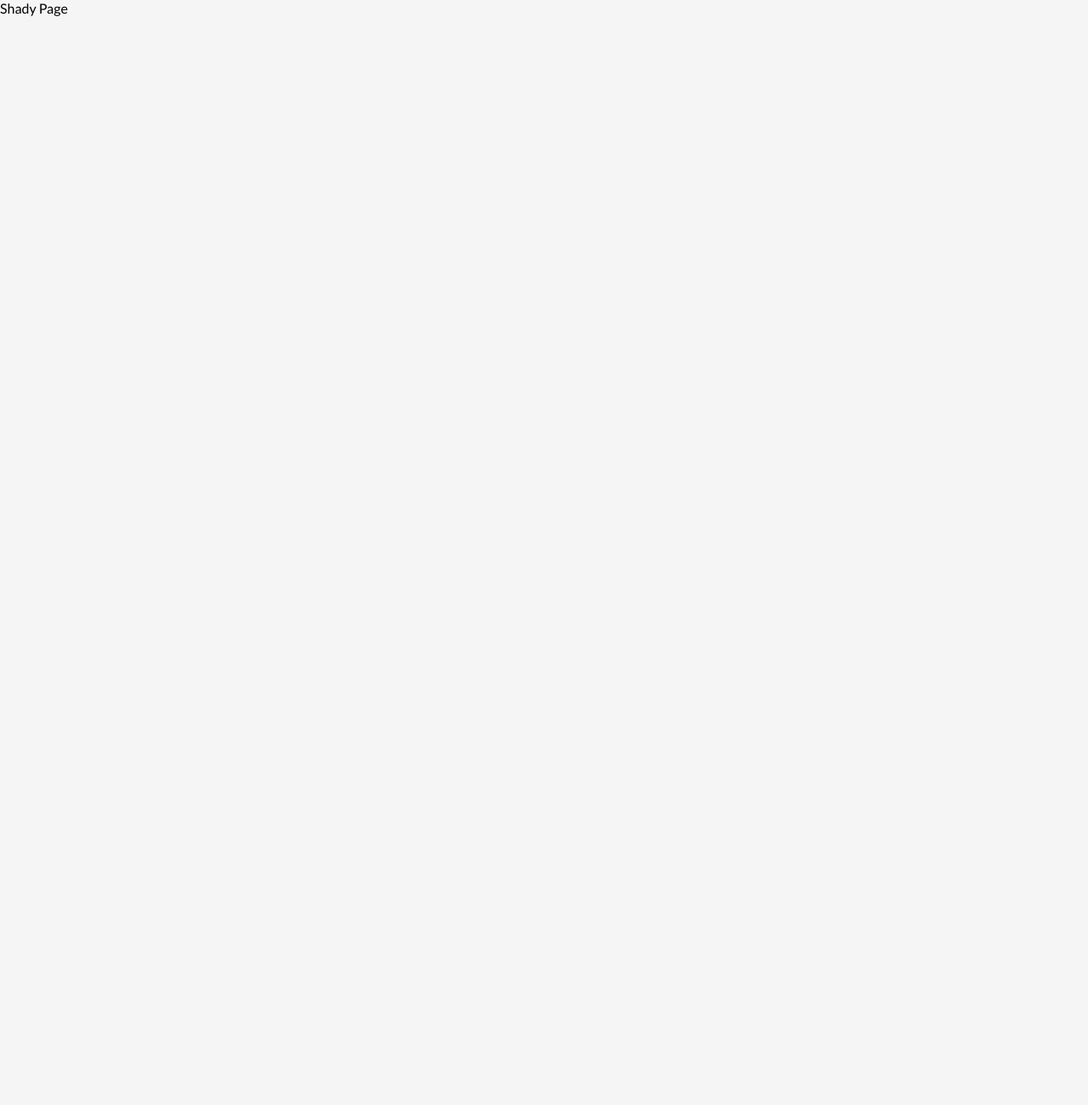
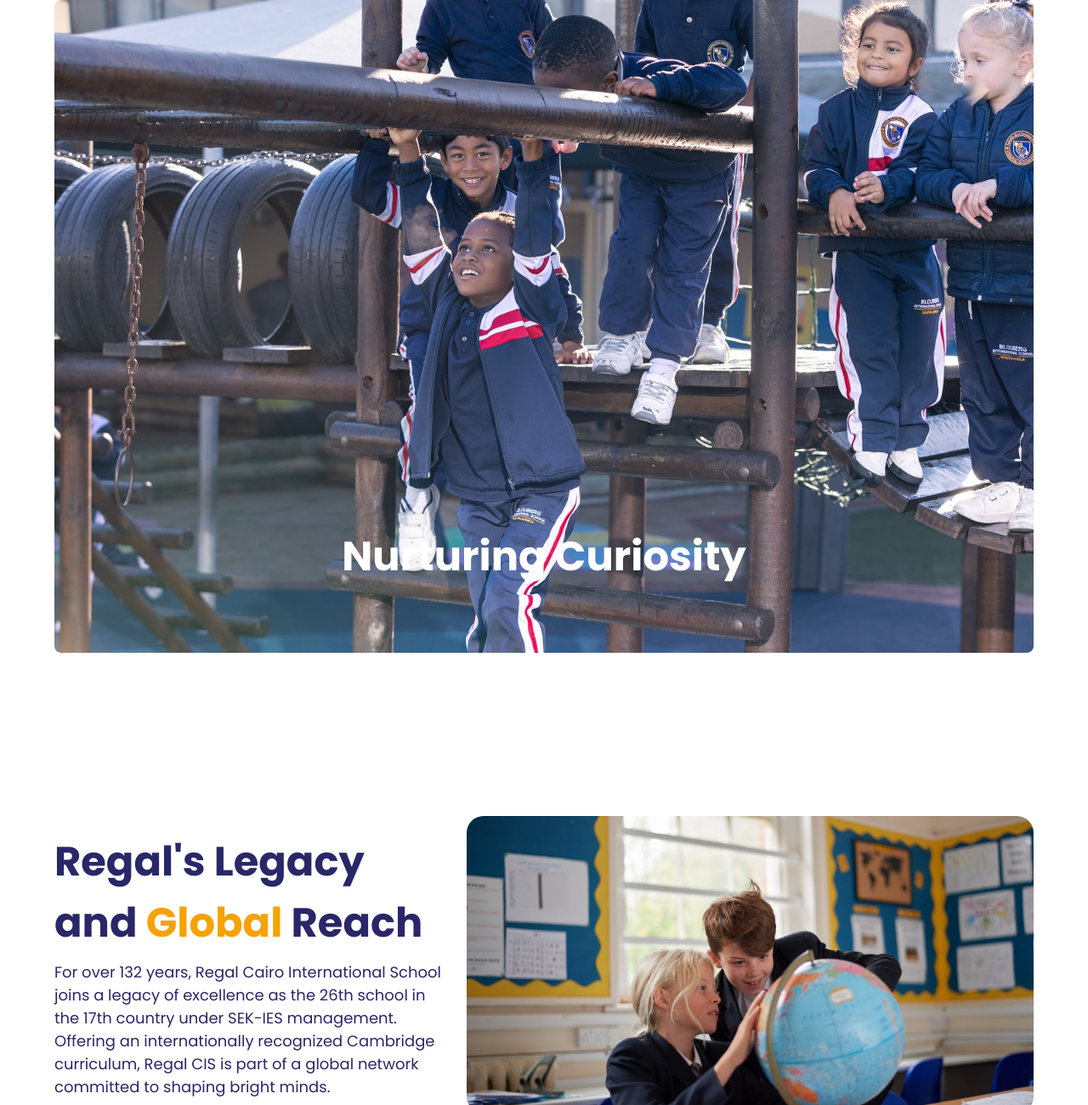
Before and after one commit to MKY-Communications/regal, a React (Vite) app: page /shady in a window 1280 px wide. Shown: the top 1300 px of the page at 85% size. Before the commit the page ends 800 px from the top, so only its background shows below. Built offline with nearby package versions, Linux system fonts and the light colour scheme.

Commit message:
solved conflict

```diff
--- a/package.json
+++ b/package.json
@@ -16,14 +16,18 @@
     "react-router-dom": "^7.1.5"
   },
   "devDependencies": {
+    "@tailwindcss/postcss": "^4.0.6",
     "@types/react": "^18.3.3",
     "@types/react-dom": "^18.3.0",
     "@typescript-eslint/eslint-plugin": "^7.13.1",
     "@typescript-eslint/parser": "^7.13.1",
     "@vitejs/plugin-react-swc": "^3.5.0",
+    "autoprefixer": "^10.4.20",
     "eslint": "^8.57.0",
     "eslint-plugin-react-hooks": "^4.6.2",
     "eslint-plugin-react-refresh": "^0.4.7",
+    "postcss": "^8.5.2",
+    "tailwindcss": "^4.0.6",
     "typescript": "^5.2.2",
     "vite": "^5.3.1"
   }
--- /dev/null
+++ b/postcss.config.js
@@ -0,0 +1,6 @@
+export default {
+  plugins: {
+    "@tailwindcss/postcss": {},
+    autoprefixer: {},
+  },
+};
--- a/src/index.css
+++ b/src/index.css
@@ -11,11 +11,11 @@
 }
 
 body {
-  font-family: Lato;
+  font-family: "Poppins", serif;
   min-height: 100vh;
   min-width: 360px;
   -ms-interpolation-mode: allow-keywords;
-  background: #f5f5f5;
+  background: #fff;
 }
 
 img,
--- a/src/pages/ShadyPage/ShadyPage.css
+++ b/src/pages/ShadyPage/ShadyPage.css
@@ -0,0 +1,121 @@
+.shady-page {
+  width: 100vw;
+  display: flex;
+  flex-direction: column;
+  align-items: center;
+  gap: 192px;
+}
+
+.shady-section {
+  max-width: 1152px;
+  /* height: 100vh; */
+  display: flex;
+  flex-direction: column;
+  gap: 24px;
+  align-items: center;
+  justify-content: center;
+}
+
+.image-overlay-card {
+  position: relative;
+  display: inline-block;
+  border-radius: 8px;
+  overflow: hidden;
+  width: 100%;
+  height: 100%;
+}
+
+.image-overlay-image {
+  width: 100%;
+  height: 100%;
+
+  display: block;
+}
+
+.image-overlay-text {
+  position: absolute;
+  bottom: 10%; /* 10% away from the bottom */
+  left: 0;
+  right: 0;
+  padding: 0 20px; /* Optional: add padding for better readability */
+
+  color: #fff;
+  font-family: Poppins;
+  font-size: 48px;
+  font-style: normal;
+  font-weight: 700;
+  line-height: 150%;
+  text-align: center; /* Center the text */
+}
+
+.image-text-card {
+  display: flex;
+  align-items: center;
+  gap: 24px;
+  align-self: stretch;
+  height: 350px;
+  width: 100%;
+}
+
+.image-text-card-text-container {
+  display: flex;
+  flex-direction: column;
+  align-items: center;
+  gap: 8px;
+  max-width: 40%;
+}
+
+.image-text-card-subtitle {
+  color: #292768;
+  font-family: Poppins;
+  font-size: clamp(16px, 4vw, 18px);
+  font-style: normal;
+  font-weight: 400;
+  line-height: 150%; /* 27px */
+}
+
+.text-card-image {
+  height: 100%;
+  width: 100%;
+  border-radius: 20px;
+  max-width: 667.035px;
+}
+
+.image-text-card-title {
+  color: #292768;
+  font-family: Poppins;
+  font-size: clamp(24px, 4vw, 48px);
+  font-style: normal;
+  font-weight: 700;
+  line-height: 150%; /* 72px */
+}
+
+.orange-title {
+  color: #f6a200;
+  font-family: Poppins;
+  font-size: clamp(24px, 4vw, 48px);
+  font-style: normal;
+  font-weight: 700;
+  line-height: 150%;
+}
+
+.card-with-overlay-title {
+  color: #292768;
+  font-family: Poppins;
+  font-size: 24px;
+  font-style: normal;
+  font-weight: 700;
+  line-height: 150%; /* 36px */
+  text-align: left;
+  width: 100%;
+}
+
+.card-with-overlay-subtitle {
+  color: #292768;
+  font-family: Poppins;
+  font-size: 18px;
+  font-style: normal;
+  font-weight: 400;
+  line-height: 150%;
+  text-align: left;
+}
--- a/src/pages/ShadyPage/ShadyPage.tsx
+++ b/src/pages/ShadyPage/ShadyPage.tsx
@@ -1,11 +1,136 @@
+import "./ShadyPage.css";
 
+import {
+  CultivatingCreativity,
+  RegalLegacy,
+} from "../../assets/images/home-page";
+import { NurturingCuriosity } from "../../assets/images/home-page";
+import { RegalAdvantage } from "../../assets/images/home-page";
+import { DevelopingEssential } from "../../assets/images/home-page";
+const ShadyPage: React.FC = (): JSX.Element => {
+  return (
+    <div className="shady-page">
+      <div className="shady-section">
+        <ImageOverlay
+          src={NurturingCuriosity}
+          overlay="Nurturing Curiosity"
+          alt="regal legacy"
+        />
+      </div>
+      <div className="shady-section">
+        <ImageTextCard
+          title={
+            <h1 className="image-text-card-title">
+              Regal's Legacy and <span className="orange-title">Global</span>{" "}
+              Reach
+            </h1>
+          }
+          subtitle="For over 132 years, Regal Cairo International School joins a legacy of excellence as the 26th school in the 17th country under SEK-IES management. Offering an internationally recognized Cambridge curriculum, Regal CIS is part of a global network committed to shaping bright minds."
+          image={<img src={RegalLegacy} className="text-card-image" />}
+        />
+        <ImageTextCard
+          title={
+            <h1 className="image-text-card-title">
+              The <span className="orange-title">Regal </span>Advantage
+            </h1>
+          }
+          subtitle="Regal Cairo International School offers an internationally recognized Cambridge curriculum, providing students with a world-class education that prepares them for higher education and future careers."
+          image={<img src={RegalAdvantage} className="text-card-image" />}
+          reverse
+        />
+      </div>
+      <div className="shady-section">
+        <ImageTextCard
+          title={
+            <h2 className="card-with-overlay-title">Nurturing Curiosity: </h2>
+          }
+          subtitle="Our play-based curriculum fosters a love of learning, encouraging children to explore,discover and grow."
+          image={
+            <ImageOverlay
+              src={NurturingCuriosity}
+              alt="nurturing"
+              overlay="Nurturing Curiosity"
+            />
+          }
+        />
+        <ImageTextCard
+          title={
+            <h2 className="card-with-overlay-title">
+              Developing Essential Skill:{" "}
+            </h2>
+          }
+          subtitle="Developing Essential Skills: We Focus on Building critical Skills like literacy, numeracy, and social-emotional learning, essential for future academic success."
+          image={
+            <ImageOverlay
+              src={DevelopingEssential}
+              alt="skill"
+              overlay="Developing Essential Skill"
+            />
+          }
+          reverse
+        />
+        <ImageTextCard
+          title={
+            <h2 className="card-with-overlay-title">
+              Cultivating Creativity and Confidence:
+            </h2>
+          }
+          subtitle="Cultivating Creativity and Confidence: Our experienced teachers foster a supportive environment where children can express themselves, take risks, and build confidence."
+          image={
+            <ImageOverlay
+              src={CultivatingCreativity}
+              alt="cultivating"
+              overlay="Cultivating Creativity and Confidence"
+            />
+          }
+        />
+      </div>
+    </div>
+  );
+};
 
+export default ShadyPage;
 
-const ShadyPage: React.FC = (): JSX.Element => {
-    return (
-        <h1>Shady Page</h1>
-    )
+interface IImageOverlay {
+  src?: string;
+  alt?: string;
+  overlay?: string;
 }
 
+export const ImageOverlay: React.FC<IImageOverlay> = ({
+  src,
+  alt,
+  overlay,
+}): JSX.Element => {
+  return (
+    <div className="image-overlay-card">
+      <img src={src} alt={alt} className="image-overlay-image" />
+      <h2 className="image-overlay-text">{overlay}</h2>
+    </div>
+  );
+};
 
-export default ShadyPage;
+interface IImageTextCard {
+  image: React.ReactNode;
+  title: React.ReactNode;
+  subtitle: string;
+  reverse?: boolean;
+}
+
+export const ImageTextCard: React.FC<IImageTextCard> = ({
+  image,
+  title,
+  subtitle,
+  reverse = false,
+}): JSX.Element => {
+  return (
+    <div className="image-text-card">
+      {reverse ? image : ""}
+      <div className="image-text-card-text-container">
+        {title}
+        <p className="image-text-card-subtitle">{subtitle}</p>
+      </div>
+      {!reverse ? image : ""}
+    </div>
+  );
+};
```
Also changed, not shown: tailwind.config.js (added, +7 -0 lines), 1 other file (tests, documents, lock files or other folders).
